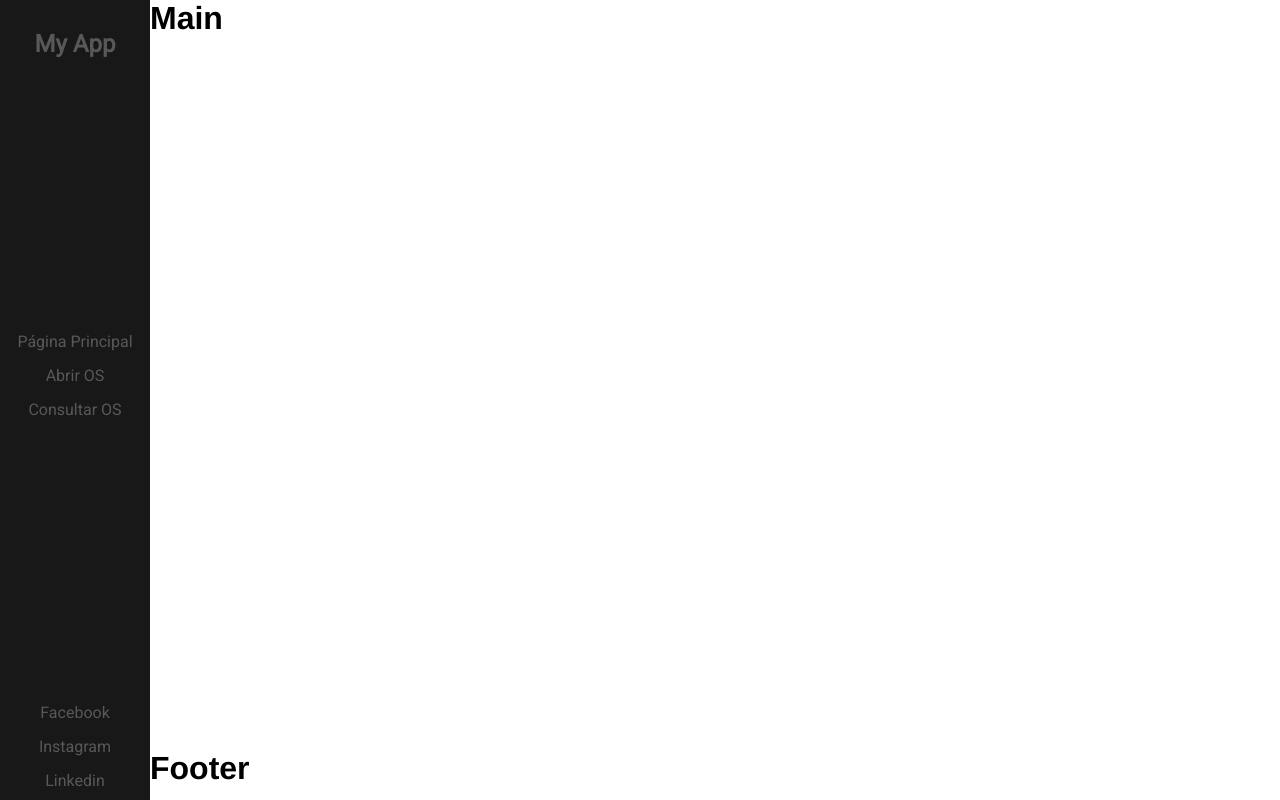
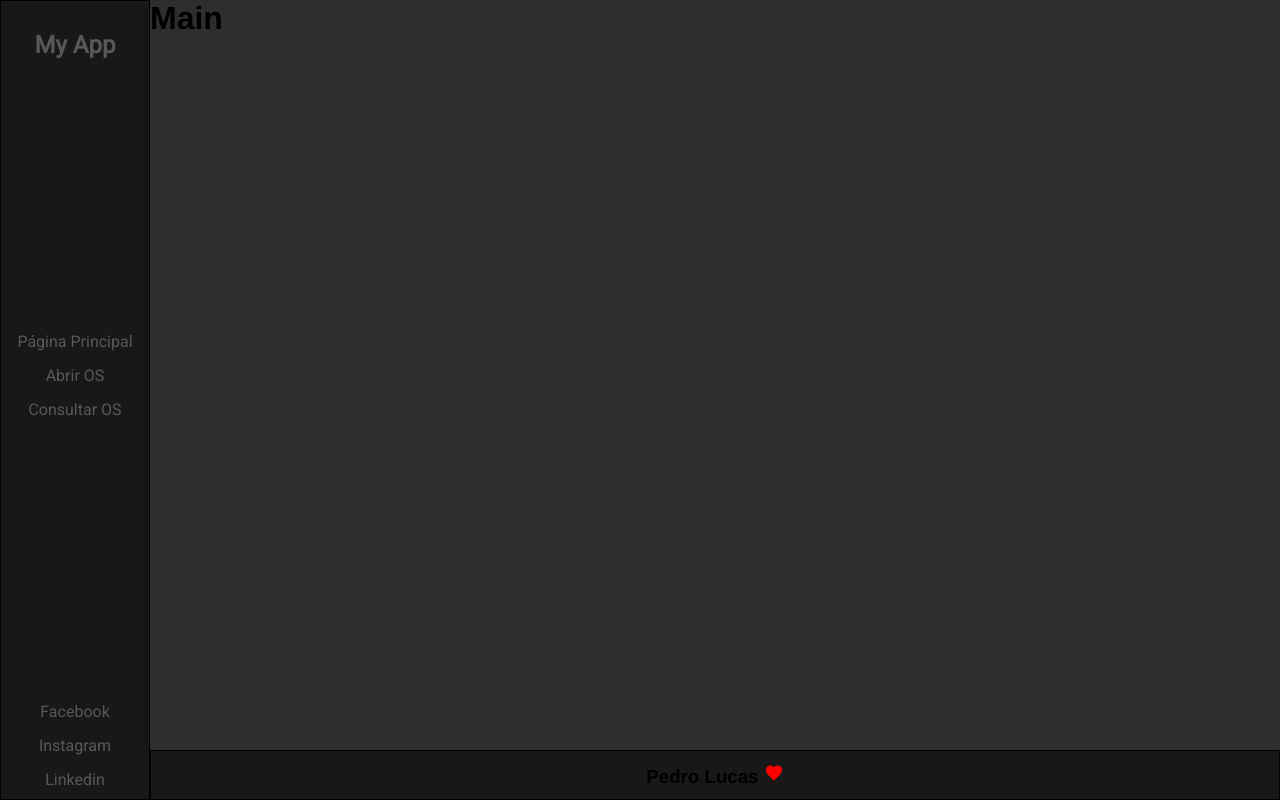
Before and after one commit to PedrooLska/SPAOrderOfService, a React (Create React App) app in the folder frontend/: page / in a window 1280 px wide. Built offline with nearby package versions, Linux system fonts and the light colour scheme.

Commit message:
Create Footer

```diff
--- a/frontend/package.json
+++ b/frontend/package.json
@@ -8,6 +8,7 @@
     "@testing-library/user-event": "^7.1.2",
     "react": "^16.13.0",
     "react-dom": "^16.13.0",
+    "react-icons": "^3.9.0",
     "react-scripts": "3.4.0"
   },
   "scripts": {
--- a/frontend/src/App.css
+++ b/frontend/src/App.css
@@ -1,3 +1,5 @@
+@import url("https://fonts.googleapis.com/css2?family=Roboto&display=swap");
+
 .app {
   display: grid;
   grid-template-columns: 150px 1fr;
--- a/frontend/src/components/footer/index.css
+++ b/frontend/src/components/footer/index.css
@@ -0,0 +1,13 @@
+.footer {
+  display: flex;
+  align-items: center;
+  justify-content: center;
+
+  background: #181818;
+  border: 1px solid black;
+}
+
+IoMdHeart {
+  color: red;
+  background: red;
+}
--- a/frontend/src/components/footer/index.js
+++ b/frontend/src/components/footer/index.js
@@ -1,10 +1,14 @@
 import React from "react";
 import "./index.css";
+
+import { IoMdHeart } from "react-icons/io";
 
 const Footer = () => {
   return (
     <footer className="footer">
-      <h1>Footer</h1>
+      <h3>
+        Pedro Lucas <IoMdHeart color="red" size="20px" />
+      </h3>
     </footer>
   );
 };
--- a/frontend/src/components/header/index.css
+++ b/frontend/src/components/header/index.css
@@ -1,5 +1,3 @@
-@import url("https://fonts.googleapis.com/css2?family=Roboto&display=swap");
-
 .header {
   display: flex;
   align-items: center;
@@ -10,6 +8,7 @@
 
   background: #181818;
   color: rgb(88, 88, 88);
+  border: 1px solid black;
 }
 
 .header__logo h2 {
--- a/frontend/src/components/main/index.css
+++ b/frontend/src/components/main/index.css
@@ -0,0 +1,3 @@
+.main {
+  background: #2e2e2e;
+}
```
Also changed, not shown: 1 other file (tests, documents, lock files or other folders).
